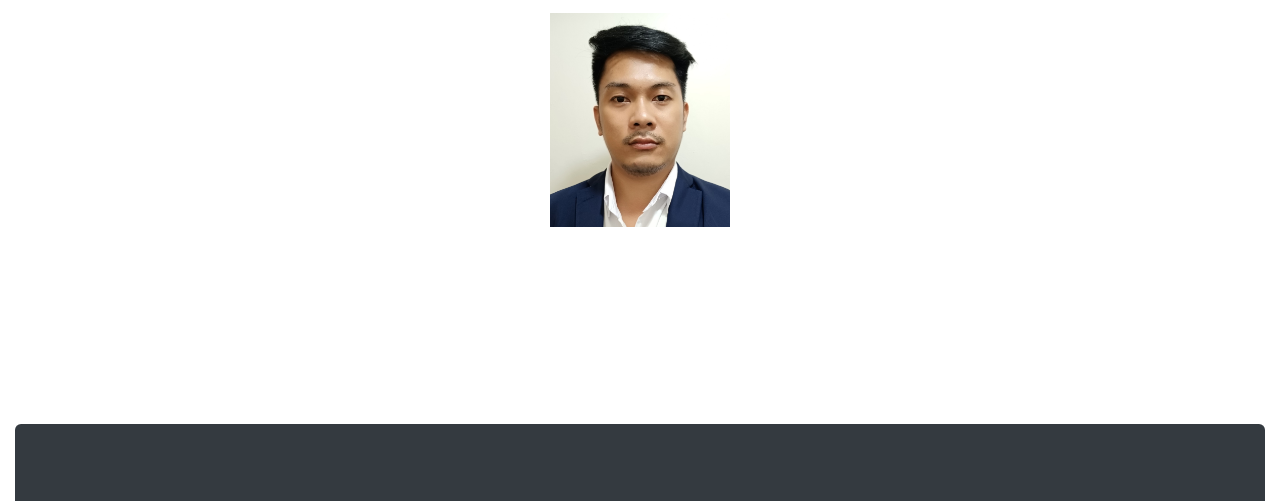
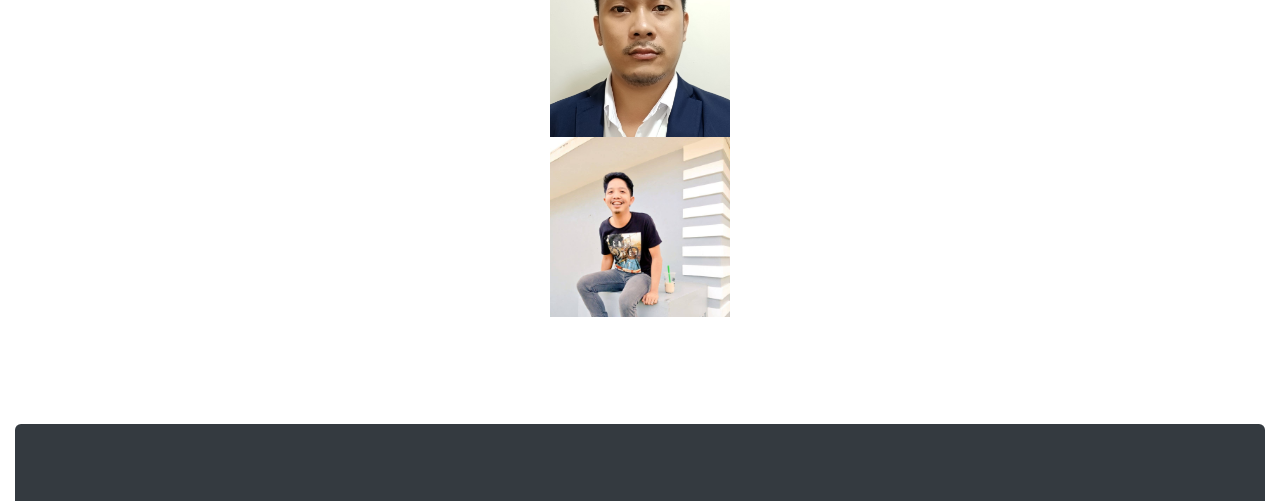
Before and after one commit to jayrico23c/fcb-portfolio, a plain HTML site: page index.html in a window 1280 px wide. Shown: the part 296-797 px from the top of the page. Drawn offline with nearby package versions, Linux system fonts and the light colour scheme.

Commit message:
Update index.html

```diff
--- a/index.html
+++ b/index.html
@@ -41,6 +41,7 @@
 			<h1>Reynante Pascua-Rico</h1>
 			<p> I LOVE YOU SO MUCH ALWAYS AND FOREVER, ENGR.REYNANTE PASCUA-RICO <3 </p>
 			<img src="./images/jay.jpg" class="img-fluid" />
+			<img src="./images/rey.jpg" class="img-fluid" />
 		</section>
 		<!-- end of landing -->
 
```
